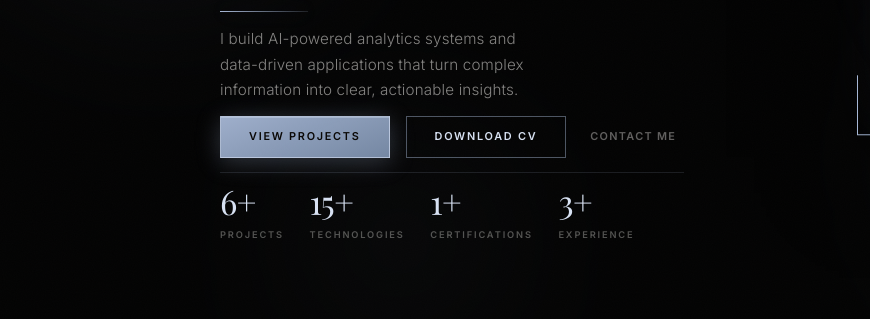
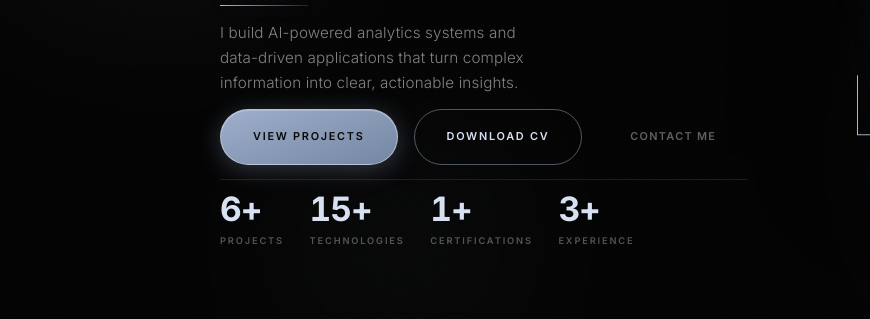
Before and after one commit to JoudAlharbi/joud-alharbi-portfolio, a website: page portfolio/index.html in a window 1280 px wide. Shown: the part 459-778 px from the top of the page, 0-870 px from the left. Drawn offline with nearby package versions, Linux system fonts and the light colour scheme; a web font is replaced by a local one.

Commit message:
Refine stats counters font styling and visual hierarchy

```diff
--- a/portfolio/hero-luxe.css
+++ b/portfolio/hero-luxe.css
@@ -161,8 +161,10 @@
   display: inline-flex;
   align-items: center;
   justify-content: center;
-  min-height: 2.65rem;
-  padding: 0.7rem 1.75rem;
+  height: 56px;
+  padding: 14px 32px;
+  border-radius: 9999px;
+  box-sizing: border-box;
   font-family: var(--font-sans);
   font-size: 0.68rem;
   font-weight: 600;
@@ -207,8 +209,8 @@
 }
 
 .hero-luxe__btn--text {
-  padding-inline: 0.5rem;
-  min-height: auto;
+  padding: 14px 32px;
+  height: 56px;
   border: none;
   background: transparent;
   color: rgba(250, 248, 244, 0.38);
@@ -238,11 +240,12 @@
 
 .hero-luxe__metric-value {
   margin: 0;
-  font-family: var(--font-serif);
+  font-family: "Inter", sans-serif;
   font-size: clamp(1.75rem, 3vw, 2.35rem);
-  font-weight: 400;
+  font-weight: 700;
   line-height: 1;
-  letter-spacing: -0.02em;
+  letter-spacing: -0.03em;
+  font-variant-numeric: tabular-nums;
   color: var(--gold-light);
 }
 
```
